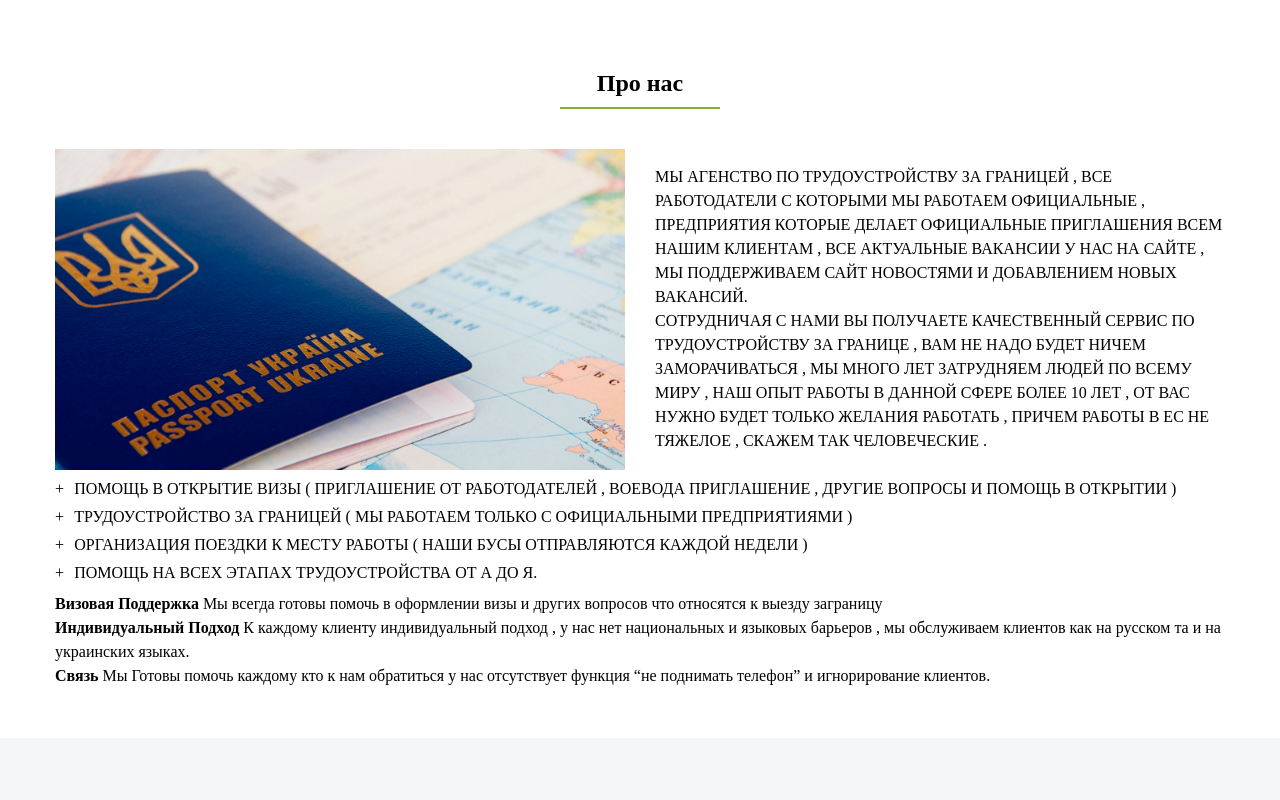
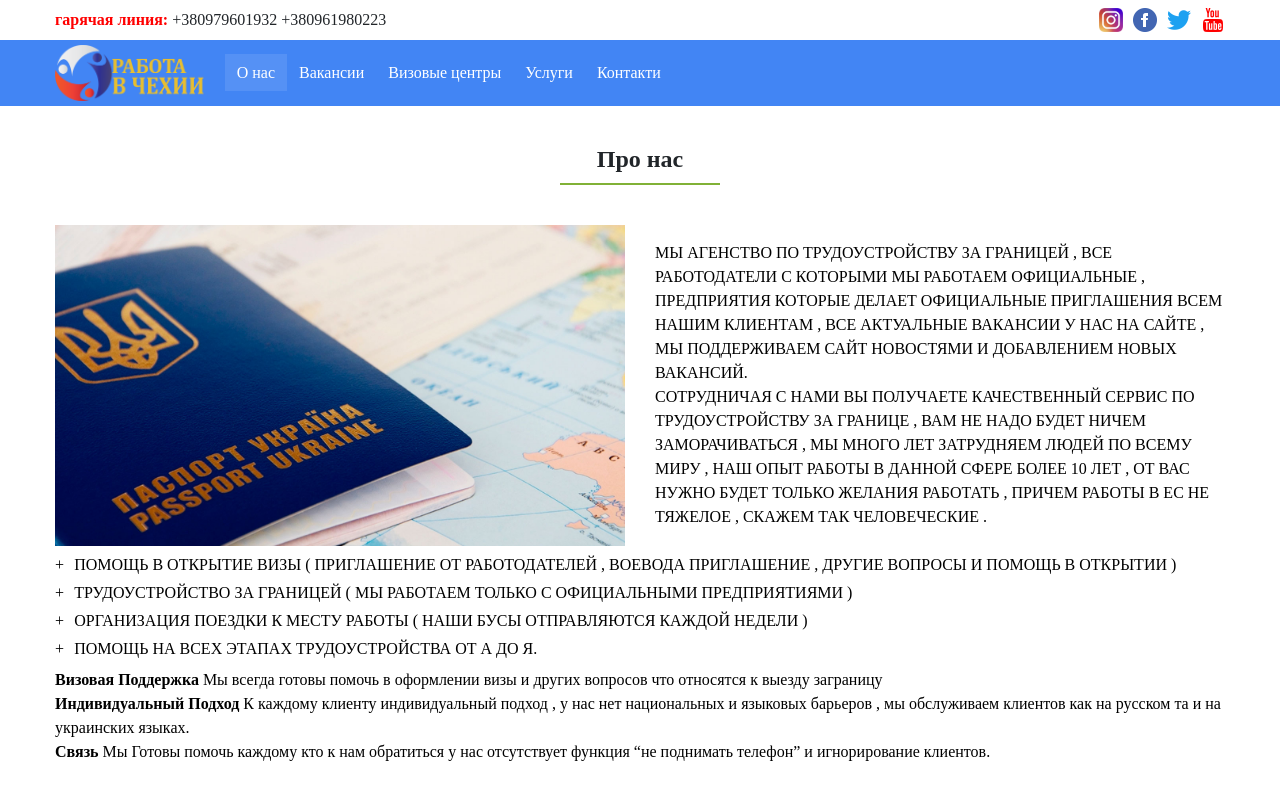
Before and after one commit to maxpavluschenko/landing, a website: page src/index.html in a window 1280 px wide. Shown: the top 800 px of the page. Drawn offline with nearby package versions, Linux system fonts and the light colour scheme; files that its build step writes are made by us from their sources; files whose address does not match are found by name.

Commit message:
add header

```diff
--- a/src/style/global.scss
+++ b/src/style/global.scss
@@ -1,3 +1,7 @@
+* {
+  scroll-behavior: smooth !important;
+}
+
 body {
   margin: 0;
   padding: 0;
@@ -34,6 +38,7 @@ h1 {
 }
 
 h2 {
+  color: #212529;
   margin-bottom: 10px;
   text-align: center;
 }
@@ -46,9 +51,22 @@ h2 {
   background-color: #81b136;
 }
 
+a {
+  transition: .3s;
+  text-decoration: none;
+}
+
+ul {
+  position: relative;
+  list-style: none;
+  margin: 0;
+  padding: 0;
+}
+
 section {
+  scroll-behavior: smooth;
+  scroll-margin-top: 76px;
   min-height: 150px;
-}
 
   ul {
     position: relative;
@@ -66,12 +84,24 @@ ul {
       }
     }
   }
-
+}
 
 p {
   margin: 0;
   padding: 0;
   line-height: 24px;
+}
+
+.mr-auto {
+  margin-right: auto !important;
+}
+
+.ml-auto {
+  margin-left: auto !important;
+}
+
+.red-color {
+  color: red;
 }
 
 img {
--- a/src/style/my.scss
+++ b/src/style/my.scss
@@ -1,14 +1,133 @@
+.header {
+  height: 76px;
+  position: sticky;
+  top: 0;
+  z-index: 1000;
+
+  .container {
+    padding: 0 15px !important;
+  }
+
+  .top-info {
+    display: flex;
+    min-height: 40px;
+    background-color: #fff;
+
+    > div {
+      display: flex;
+      align-items: center;
+      justify-content: space-between;
+    }
+
+    .socials {
+      display: flex;
+      align-items: center;
+
+      .item:not(:last-child) {
+        margin-right: 10px;
+      }
+
+      .item {
+        img {
+          width: 24px;
+          height: 24px;
+        }
+      }
+    }
+
+    &--link {
+      color: #212529;
+
+      &:hover {
+        color: #4285f4;
+      }
+    }
+  }
+
+  .navbar {
+    display: flex;
+    background-color: #4285f4;
+
+    &-wrapper {
+      position: relative;
+      display: -ms-flexbox;
+      display: flex;
+      padding: 0;
+      -ms-flex-align: center;
+      align-items: center;
+      -ms-flex-pack: justify;
+      justify-content: space-between;
+    }
+
+    &-logo {
+      display: inline-block;
+      padding-top: .3125rem;
+      padding-bottom: .3125rem;
+      margin-right: 1rem;
+      color: #fff;
+      font-size: 1.25rem;
+      line-height: inherit;
+      white-space: nowrap;
+
+      img {
+        width: auto;
+        height: 56px;
+      }
+    }
+
+    &-list {
+      display: flex !important;
+      flex-basis: 100%;
+      flex-grow: 1;
+      -ms-flex-align: center;
+      align-items: center;
+    }
+
+    &-nav {
+      display: flex;
+      padding-left: 0;
+      margin: 0;
+      list-style: none;
+
+      .nav-item {
+        .nav-link {
+          padding: 10px 12px;
+          color: #fff;
+          text-decoration: none;
+          cursor: pointer;
+          -webkit-transition: .35s;
+          transition: .35s;
+
+          &:hover,
+          &:focus,
+          &:active,
+          &:visited {
+            color: rgba(255, 255, 255, 0.75);
+            background-color: rgba(255, 255, 255, 0.1);
+          }
+        }
+
+        &.active .nav-link {
+          background-color: rgba(255, 255, 255, 0.1);
+        }
+      }
+    }
+  }
+}
+
 .contacts {
   position: relative;
   font-family: 'Raleway', sans-serif;
-  .bg-image{
+
+  .bg-image {
     position: absolute;
     width: 100%;
     height: 100%;
     object-fit: cover;
     z-index: 1;
   }
-  h2{
+
+  h2 {
     color: #f4f5f6;
   }
 
@@ -29,8 +148,19 @@
       flex-direction: column;
       padding: 40px 0;
       background-color: rgba(255, 255, 255, .7);
+
       p {
         margin-bottom: 10px;
+      }
+    }
+  }
+
+  @media screen and (max-width: 1024px) {
+    &-wrapper {
+      flex-direction: column-reverse;
+
+      > div {
+        margin-bottom: 15px;
       }
     }
   }
@@ -90,6 +220,7 @@
       transition: .3s;
       padding: 10px 0;
       cursor: pointer;
+
       &:hover {
         color: #FC6E51;
         text-decoration: underline;
@@ -124,4 +255,14 @@
       padding: 0 15px;
     }
   }
+
+  @media screen and (max-width: 1024px) {
+    &-wrapper {
+      flex-direction: column;
+
+      > div {
+        margin-bottom: 15px;
+      }
+    }
+  }
 }
--- a/src/template/about.html
+++ b/src/template/about.html
@@ -1,4 +1,4 @@
-<section class="about-us">
+<section id="about-us" class="about-us">
     <div class="container">
         <h2>Про нас</h2>
         <div class="line"></div>
--- a/src/template/contacts.html
+++ b/src/template/contacts.html
@@ -1,4 +1,4 @@
-<section class="contacts">
+<section id="contacts" class="contacts">
     <img class="bg-image" src="img/lviv.jpg" alt="lviv">
     <div class="container">
         <h2>АДРЕСА</h2>
--- /dev/null
+++ b/src/template/header.html
@@ -0,0 +1,47 @@
+<header class="header">
+    <div class="top-info">
+        <div class="container">
+            <ul class="mr-auto">
+                <li>
+                    <b class="red-color">гарячая линия:</b>
+                    <a class="top-info--link" href="tel:+380979601932">+380979601932</a>
+                    <a class="top-info--link" href="tel:+380961980223">+380961980223</a>
+                </li>
+            </ul>
+            <div class="socials ml-auto">
+                <a class="item" href="#"><img src="img/instagram.png" alt="instagram"></a>
+                <a class="item" href="#"><img src="img/facebook.png" alt="facebook"></a>
+                <a class="item" href="#"><img src="img/twitter.png" alt="twitter"></a>
+                <a class="item" href="#"><img src="img/youtube.png" alt="youtube"></a>
+            </div>
+        </div>
+    </div>
+    <nav class="navbar">
+        <div class="container">
+            <div class="navbar-wrapper">
+                <a class="navbar-logo" href="#"><img src="img/logo.png" alt=""></a>
+
+                <div class="navbar-list">
+                    <ul class="navbar-nav mr-auto">
+                        <li class="nav-item active">
+                            <a class="nav-link" href="#about-us">О нас</a>
+                        </li>
+                        <li class="nav-item">
+                            <a class="nav-link" href="#vacancies">Вакансии</a>
+                        </li>
+                        <li class="nav-item">
+                            <a class="nav-link" href="#visa">Визовые центры</a>
+                        </li>
+                        <li class="nav-item">
+                            <a class="nav-link" href="#services">Услуги</a>
+                        </li>
+                        <li class="nav-item">
+                            <a class="nav-link" href="#contacts">Контакти</a>
+                        </li>
+                    </ul>
+                    <ul class="navbar-nav ml-auto"></ul>
+                </div>
+            </div>
+        </div>
+    </nav>
+</header>
--- a/src/template/services.html
+++ b/src/template/services.html
@@ -1,4 +1,4 @@
-<section class="services">
+<section id="services" class="services">
     <div class="container">
         <h2>УСЛУГИ ПРЕДОСТАВЛЯЕМЫЕ НАШИМ АГЕНТСТВОМ</h2>
         <div class="line"></div>
--- a/src/template/vacancies.html
+++ b/src/template/vacancies.html
@@ -1,4 +1,4 @@
-<section class="vacancies">
+<section id="vacancies" class="vacancies">
     <div class="container">
         <h2>Вакансии</h2>
         <div class="line"></div>
--- a/src/template/visa.html
+++ b/src/template/visa.html
@@ -1,4 +1,4 @@
-<section class="visa">
+<section id="visa" class="visa">
     <div class="container">
         <h2>КРАТКОСРОЧНАЯ ВИЗА</h2>
         <div class="line"></div>
```
Also changed, not shown: src/index.html (+2 -0 lines), build/css/main.css, build/css/main.min.css, build/img/facebook.png (added), build/img/instagram.jpg (added), build/img/instagram.png (added), build/img/logo.png (added), build/img/twitter.png (added), build/img/youtube.png (added), build/index.html. Lines whose indentation alone changed are shown as unchanged.
